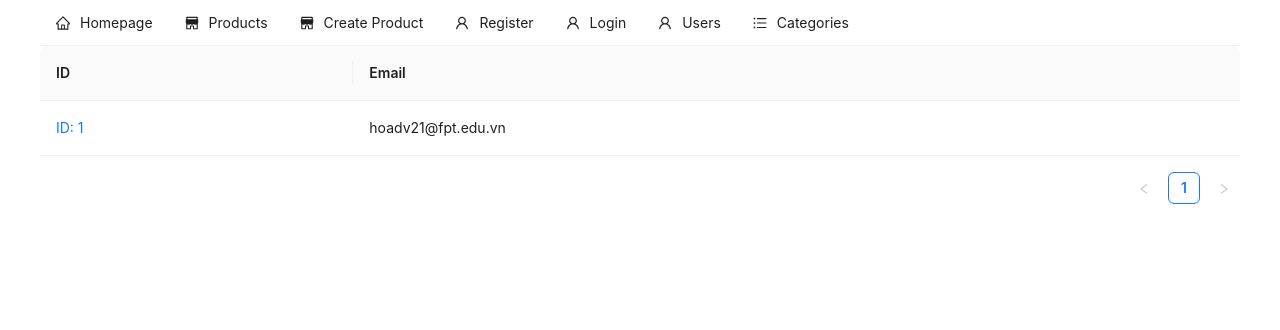
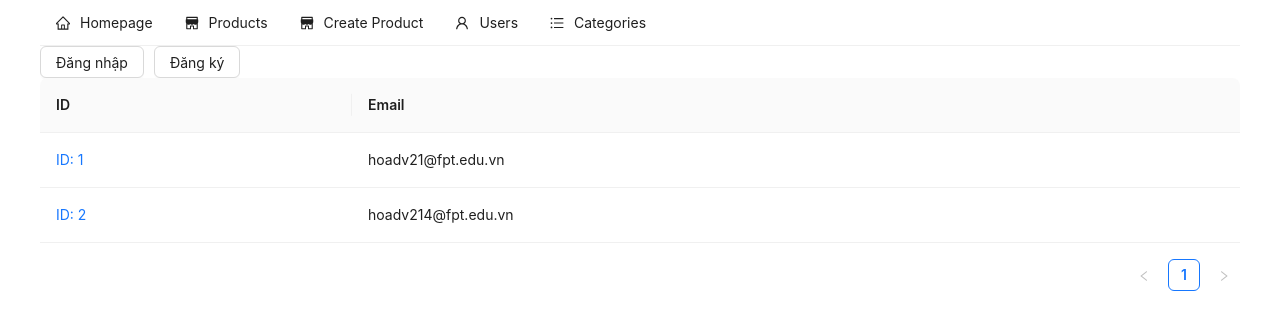
Before and after one commit to vanhoa690/react-su25, a React (Vite) app: page /users in a window 1280 px wide. Shown: the top 330 px of the page. Built offline with nearby package versions, Linux system fonts and the light colour scheme; data requests are answered from the project's data file.

Commit message:
logout and protect route admin

```diff
--- a/db.json
+++ b/db.json
@@ -74,6 +74,11 @@
       "email": "hoadv21@fpt.edu.vn",
       "password": "$2a$10$wj6KQYyH5Y6y8UZkOrMna.PUiEzX2xrZe40NQNv3Ya9Kiyu.2ZvI6",
       "id": 1
+    },
+    {
+      "email": "hoadv214@fpt.edu.vn",
+      "password": "$2a$10$WGyIBs6RfLN.V3FgvGM9gOlM8UwrWLg5y24hTwL4KcoJJgRmA828C",
+      "id": 2
     }
   ]
 }
--- /dev/null
+++ b/src/components/AccessDenied.tsx
@@ -0,0 +1,18 @@
+import React from "react";
+import { Link } from "react-router-dom";
+import { Result, Button } from "antd";
+
+const AccessDenied: React.FC = () => (
+  <Result
+    status="403"
+    title="403"
+    subTitle="Bạn không có quyền truy cập trang này."
+    extra={
+      <Link to="/">
+        <Button type="primary">Về trang chủ</Button>
+      </Link>
+    }
+  />
+);
+
+export default AccessDenied;
--- a/src/components/Header.tsx
+++ b/src/components/Header.tsx
@@ -6,8 +6,8 @@ import {
   UserOutlined,
 } from "@ant-design/icons";
 import type { MenuProps } from "antd";
-import { Menu } from "antd";
-import { useNavigate } from "react-router-dom";
+import { Button, Menu } from "antd";
+import { Link, useNavigate } from "react-router-dom";
 
 type MenuItem = Required<MenuProps>["items"][number];
 
@@ -27,16 +27,7 @@ const items: MenuItem[] = [
     key: "/products/create",
     icon: <ShopFilled />,
   },
-  {
-    label: "Register",
-    key: "/register",
-    icon: <UserOutlined />,
-  },
-  {
-    label: "Login",
-    key: "/login",
-    icon: <UserOutlined />,
-  },
+
   {
     label: "Users",
     key: "/users",
@@ -52,6 +43,13 @@ const items: MenuItem[] = [
 const Header: React.FC = () => {
   const [current, setCurrent] = useState("home");
   const navigate = useNavigate();
+  const token = localStorage.getItem("token");
+
+  const handleLogout = () => {
+    localStorage.removeItem("token");
+    localStorage.removeItem("user");
+    window.location.href = "/login";
+  };
 
   const onClick: MenuProps["onClick"] = (e: any) => {
     setCurrent(e.key);
@@ -59,12 +57,28 @@ const Header: React.FC = () => {
   };
 
   return (
+    <div>
       <Menu
         onClick={onClick}
         selectedKeys={[current]}
         mode="horizontal"
         items={items}
       />
+      <div>
+        {token ? (
+          <Button onClick={handleLogout}>Đăng xuất</Button>
+        ) : (
+          <>
+            <Link to="/login" style={{ marginRight: 10 }}>
+              <Button>Đăng nhập</Button>
+            </Link>
+            <Link to="/register">
+              <Button>Đăng ký</Button>
+            </Link>
+          </>
+        )}
+      </div>
+    </div>
   );
 };
 
--- /dev/null
+++ b/src/components/PrivateRoute.tsx
@@ -0,0 +1,10 @@
+import React from "react";
+import { Outlet } from "react-router-dom";
+import AccessDenied from "./AccessDenied";
+
+const PrivateRoute: React.FC = () => {
+  const token = localStorage.getItem("token");
+  return token ? <Outlet /> : <AccessDenied />;
+};
+
+export default PrivateRoute;
--- a/src/hooks/useAuth.ts
+++ b/src/hooks/useAuth.ts
@@ -1,8 +1,10 @@
 import { useMutation } from "@tanstack/react-query";
 import { message } from "antd";
 import axios from "axios";
+import { useNavigate } from "react-router-dom";
 
 export const useAuth = (resource: string) => {
+  const nav = useNavigate();
   const authUser = async (values: any) => {
     const res = await axios.post(`http://localhost:3001/${resource}`, values);
     return res.data;
@@ -13,6 +15,8 @@ export const useAuth = (resource: string) => {
     onSuccess: (data) => {
       message.success("Thanh cong");
       localStorage.setItem("token", data.accessToken);
+      localStorage.setItem("user", JSON.stringify(data.user));
+      resource === "register" ? nav("/login") : nav("/");
     },
     onError: () => {
       message.error("That bai");
```
Also changed, not shown: src/App.tsx (+10 -2 lines). Lines whose indentation alone changed are shown as unchanged.
